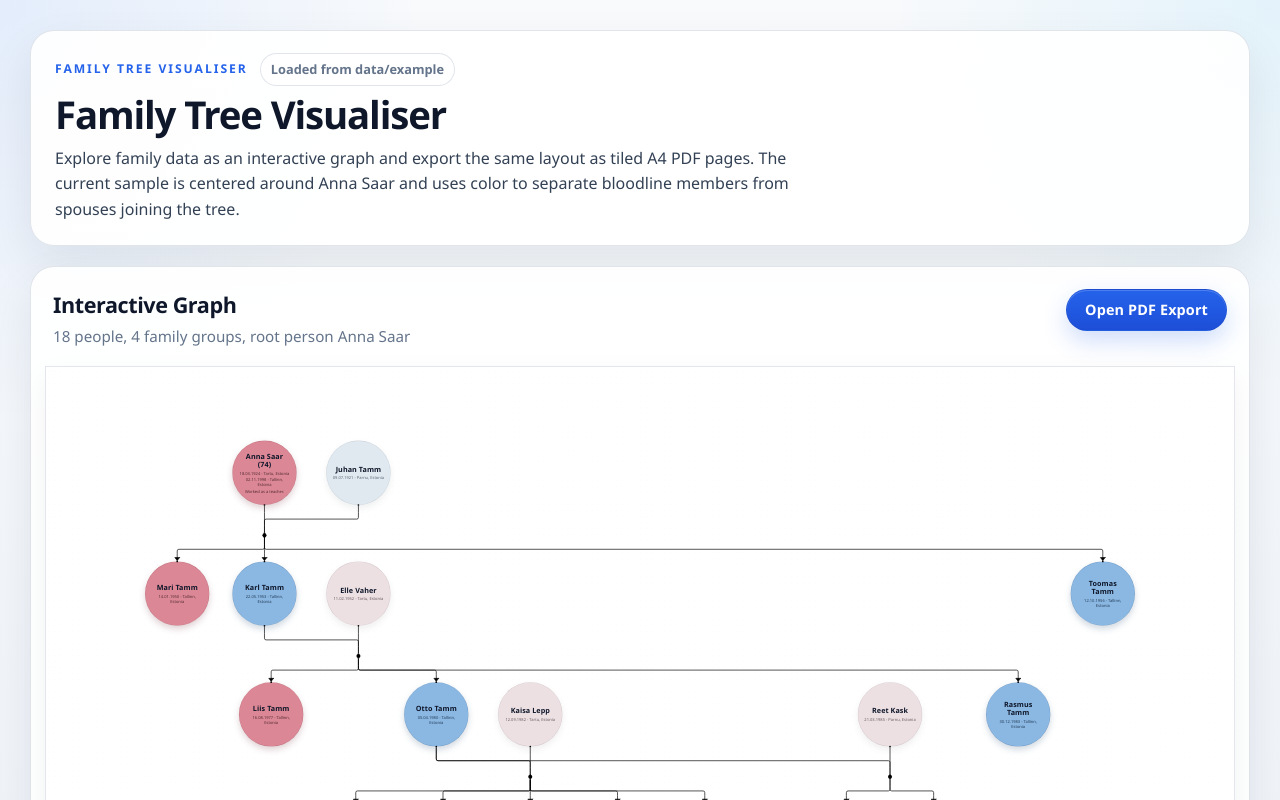
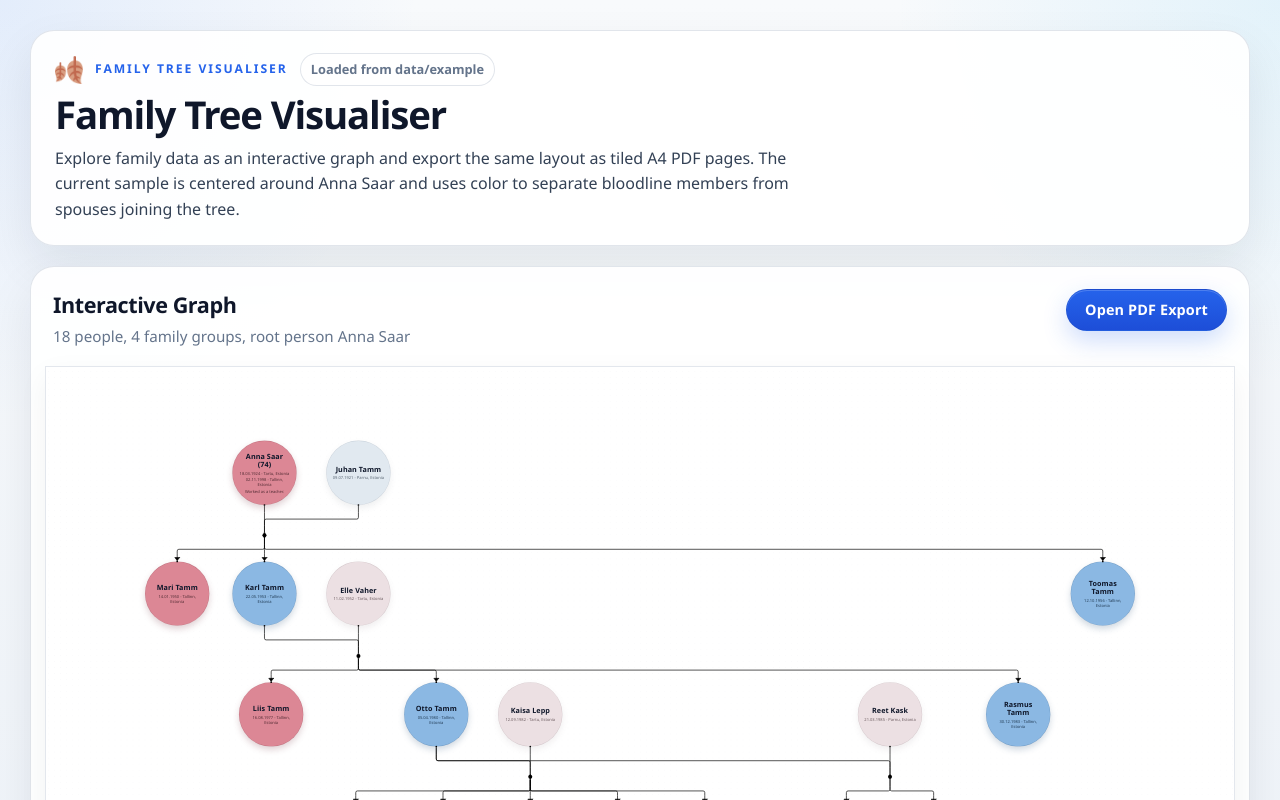
Before and after one commit to roseand/fam-tree, a React (Vite) app: page / in a window 1280 px wide. Shown: the top 800 px of the page. Built offline with nearby package versions, Linux system fonts and the light colour scheme.

Commit message:
add favicon

```diff
--- a/index.html
+++ b/index.html
@@ -3,6 +3,7 @@
   <head>
     <meta charset="UTF-8" />
     <meta name="viewport" content="width=device-width, initial-scale=1.0" />
+    <link rel="icon" type="image/x-icon" href="/favicon.ico" />
     <title>Family Tree</title>
   </head>
   <body>
--- a/src/App.tsx
+++ b/src/App.tsx
@@ -37,6 +37,12 @@ export default function App() {
       <section className="hero">
         <div>
           <div className="hero__eyebrow">
+            <img
+              className="hero__mark"
+              src="/fallen-leaf.png"
+              alt=""
+              aria-hidden="true"
+            />
             <p className="hero__kicker">Family Tree Visualiser</p>
             <p className="hero__tag">Loaded from data/{familyTreeDataSource}</p>
           </div>
--- a/src/index.css
+++ b/src/index.css
@@ -80,6 +80,13 @@ body {
   align-items: center;
   flex-wrap: wrap;
   gap: 10px 12px;
+}
+
+.hero__mark {
+  width: 28px;
+  height: 28px;
+  object-fit: contain;
+  flex: 0 0 auto;
 }
 
 .hero__kicker {
--- a/src/views/PrintTreeView.tsx
+++ b/src/views/PrintTreeView.tsx
@@ -267,6 +267,12 @@ export function PrintTreeView({ graph }: PrintTreeViewProps) {
       <header className="print-toolbar">
         <div>
           <div className="hero__eyebrow">
+            <img
+              className="hero__mark"
+              src="/fallen-leaf.png"
+              alt=""
+              aria-hidden="true"
+            />
             <p className="hero__kicker">Family Tree Visualiser</p>
             <p className="hero__tag">Loaded from data/{familyTreeDataSource}</p>
           </div>
```
Also changed, not shown: public/fallen-leaf.png (added), 1 other file (tests, documents, lock files or other folders).
